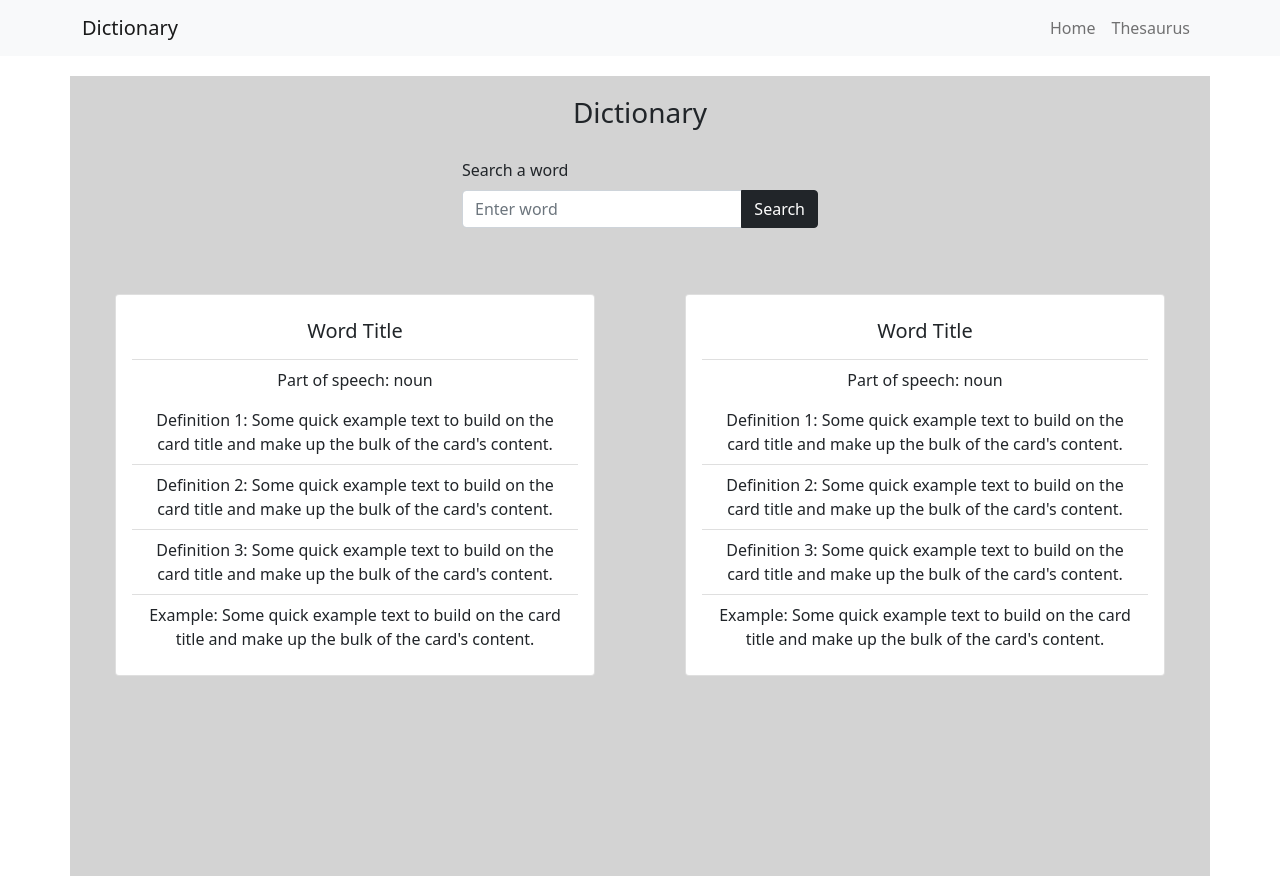
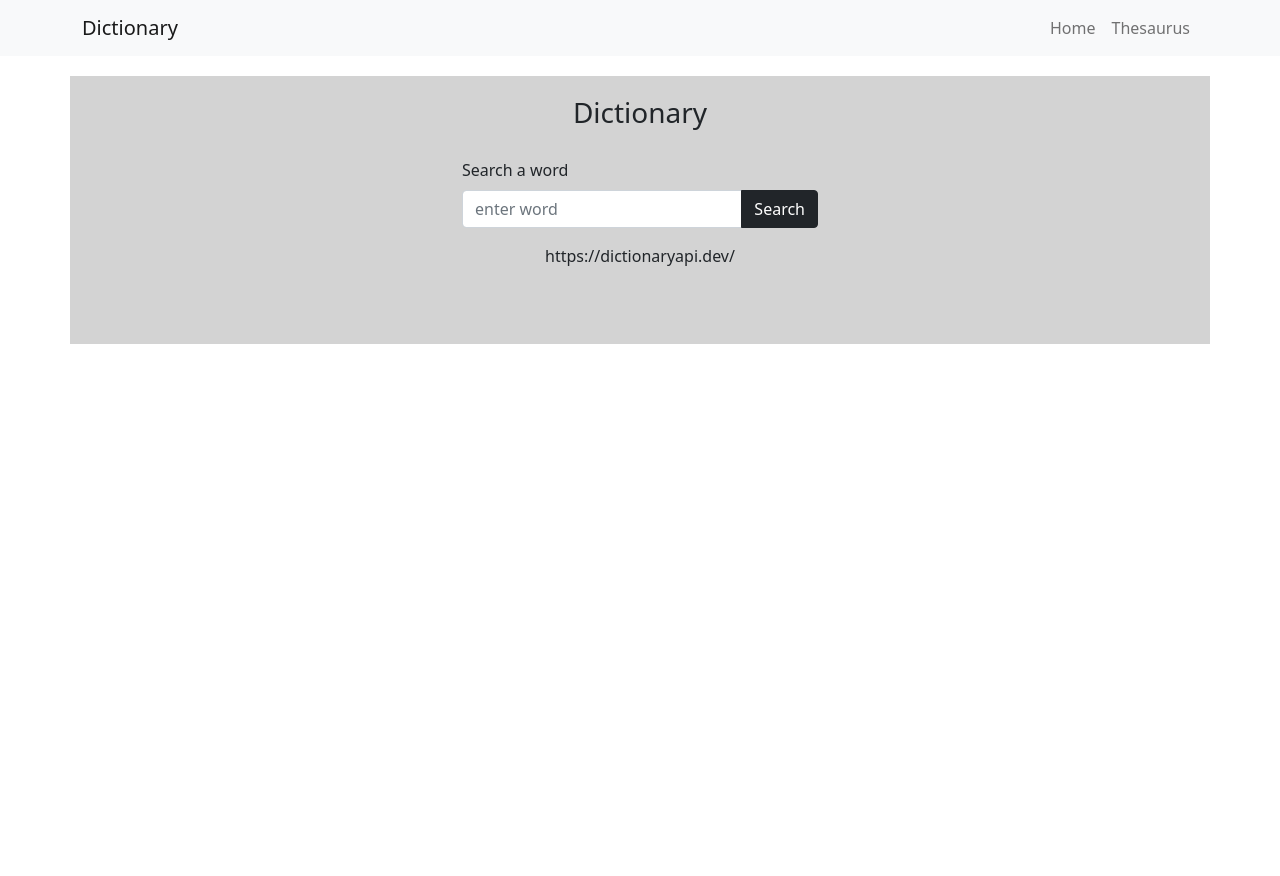
Before and after one commit to ServandoL/React-Dictionary, a React (Create React App) app in the folder dictionary/: page / in a window 1280 px wide. After the commit the page ends 800 px from the top, so only its background shows below. Built offline with nearby package versions, Linux system fonts and the light colour scheme.

Commit message:
install axios, call api, added searchWord and toggleCards states

```diff
--- a/dictionary/package.json
+++ b/dictionary/package.json
@@ -6,6 +6,7 @@
     "@testing-library/jest-dom": "^5.14.1",
     "@testing-library/react": "^11.2.7",
     "@testing-library/user-event": "^12.8.3",
+    "axios": "^0.24.0",
     "bootstrap": "^5.1.3",
     "react": "^17.0.2",
     "react-bootstrap": "^2.0.0",
--- a/dictionary/src/components/cards/cards.js
+++ b/dictionary/src/components/cards/cards.js
@@ -1,91 +1,18 @@
-import Row from "react-bootstrap/Row";
 import Col from "react-bootstrap/Col";
 import Card from "react-bootstrap/Card";
 import ListGroup from "react-bootstrap/ListGroup";
 import ListGroupItem from "react-bootstrap/esm/ListGroupItem";
 
-export default function Cards() {
+export default function Cards(props) {
+
   return (
-        <Row xs={1} md={2}>
     <Col>
-                <Card className="cardsCenter" style={{ width: '30rem' }}>
+      <Card className="cardsCenter" style={{ width: "30rem" }}>
         <Card.Body>
-                        <ListGroup className="list-group-flush">
-                            <ListGroupItem>
-                                <Card.Title>Word Title</Card.Title>
-                            </ListGroupItem>
-                            <ListGroupItem>
+          <Card.Title>{props.word}</Card.Title>
           <Card.Text>
-                                    <p>Part of speech: noun</p>
-                                    Definition 1: Some quick example text to build on the card title and make up the bulk of
-                                    the card's content.
-                                </Card.Text>
-                            </ListGroupItem>
-                            <ListGroupItem>
-                                <Card.Text>
-                                    Definition 2: Some quick example text to build on the card title and make up the bulk of
-                                    the card's content.
-                                </Card.Text>
-                            </ListGroupItem>
-                            <ListGroupItem>
-                                <Card.Text>
-                                    Definition 3: Some quick example text to build on the card title and make up the bulk of
-                                    the card's content.
-                                </Card.Text>
-                            </ListGroupItem>
-                            <ListGroupItem>
-                                <Card.Text>
-                                    Example: Some quick example text to build on the card title and make up the bulk of
-                                    the card's content.
-                                </Card.Text>
-                            </ListGroupItem>
-                        </ListGroup>
-                    </Card.Body>
-                </Card>
-            </Col>
-            <Col>
-                <Card className="cardsCenter" style={{ width: '30rem' }}>
-                    <Card.Body>
-                        <ListGroup className="list-group-flush">
-                            <ListGroupItem>
-                                <Card.Title>Word Title</Card.Title>
-                            </ListGroupItem>
-                            <ListGroupItem>
-                                <Card.Text>
-                                    <p>Part of speech: noun</p>
-                                    Definition 1: Some quick example text to build on the card title and make up the bulk of
-                                    the card's content.
-                                </Card.Text>
-                            </ListGroupItem>
-                            <ListGroupItem>
-                                <Card.Text>
-                                    Definition 2: Some quick example text to build on the card title and make up the bulk of
-                                    the card's content.
-                                </Card.Text>
-                            </ListGroupItem>
-                            <ListGroupItem>
-                                <Card.Text>
-                                    Definition 3: Some quick example text to build on the card title and make up the bulk of
-                                    the card's content.
-                                </Card.Text>
-                            </ListGroupItem>
-                            <ListGroupItem>
-                                <Card.Text>
-                                    Example: Some quick example text to build on the card title and make up the bulk of
-                                    the card's content.
-                                </Card.Text>
-                            </ListGroupItem>
-                        </ListGroup>
-                    </Card.Body>
-                </Card>
-            </Col>
-            {/* <Col>
-                <Card className="cardsCenter" style={{ width: '30rem' }}>
-                    <Card.Body>
-                        <Card.Title>Word Title</Card.Title>
-                        <Card.Text>
-                            Definition 1: Some quick example text to build on the card title and make up the bulk of
-                            the card's content.
+            Definition 1: Some quick example text to build on the card title and
+            make up the bulk of the card's content.
           </Card.Text>
         </Card.Body>
         <ListGroup className="list-group-flush">
@@ -98,7 +25,100 @@ export default function Cards() {
           <Card.Link href="#">Another Link</Card.Link>
         </Card.Body>
       </Card>
-            </Col> */}
-        </Row>
+    </Col>
+    // <Row xs={1} md={2} className="center">
+    //     <Col>
+    //         <Card style={{ width: '30rem' }}>
+    //             <Card.Body>
+    //                 <ListGroup className="list-group-flush">
+    //                     <ListGroupItem>
+    //                         <Card.Title>Word Title</Card.Title>
+    //                     </ListGroupItem>
+    //                     <ListGroupItem>
+    //                         <Card.Text>
+    //                             <p>Part of speech: noun</p>
+    //                             Definition 1: Some quick example text to build on the card title and make up the bulk of
+    //                             the card's content.
+    //                         </Card.Text>
+    //                     </ListGroupItem>
+    //                     <ListGroupItem>
+    //                         <Card.Text>
+    //                             Definition 2: Some quick example text to build on the card title and make up the bulk of
+    //                             the card's content.
+    //                         </Card.Text>
+    //                     </ListGroupItem>
+    //                     <ListGroupItem>
+    //                         <Card.Text>
+    //                             Definition 3: Some quick example text to build on the card title and make up the bulk of
+    //                             the card's content.
+    //                         </Card.Text>
+    //                     </ListGroupItem>
+    //                     <ListGroupItem>
+    //                         <Card.Text>
+    //                             Example: Some quick example text to build on the card title and make up the bulk of
+    //                             the card's content.
+    //                         </Card.Text>
+    //                     </ListGroupItem>
+    //                 </ListGroup>
+    //             </Card.Body>
+    //         </Card>
+    //     </Col>
+    //     <Col>
+    //         <Card className="cardsCenter" style={{ width: '30rem' }}>
+    //             <Card.Body>
+    //                 <ListGroup className="list-group-flush">
+    //                     <ListGroupItem>
+    //                         <Card.Title>Word Title</Card.Title>
+    //                     </ListGroupItem>
+    //                     <ListGroupItem>
+    //                         <Card.Text>
+    //                             <p>Part of speech: noun</p>
+    //                             Definition 1: Some quick example text to build on the card title and make up the bulk of
+    //                             the card's content.
+    //                         </Card.Text>
+    //                     </ListGroupItem>
+    //                     <ListGroupItem>
+    //                         <Card.Text>
+    //                             Definition 2: Some quick example text to build on the card title and make up the bulk of
+    //                             the card's content.
+    //                         </Card.Text>
+    //                     </ListGroupItem>
+    //                     <ListGroupItem>
+    //                         <Card.Text>
+    //                             Definition 3: Some quick example text to build on the card title and make up the bulk of
+    //                             the card's content.
+    //                         </Card.Text>
+    //                     </ListGroupItem>
+    //                     <ListGroupItem>
+    //                         <Card.Text>
+    //                             Example: Some quick example text to build on the card title and make up the bulk of
+    //                             the card's content.
+    //                         </Card.Text>
+    //                     </ListGroupItem>
+    //                 </ListGroup>
+    //             </Card.Body>
+    //         </Card>
+    //     </Col>
+    //  <Col>
+    //     <Card className="cardsCenter" style={{ width: '30rem' }}>
+    //         <Card.Body>
+    //             <Card.Title>Word Title</Card.Title>
+    //             <Card.Text>
+    //                 Definition 1: Some quick example text to build on the card title and make up the bulk of
+    //                 the card's content.
+    //             </Card.Text>
+    //         </Card.Body>
+    //         <ListGroup className="list-group-flush">
+    //             <ListGroupItem>Cras justo odio</ListGroupItem>
+    //             <ListGroupItem>Dapibus ac facilisis in</ListGroupItem>
+    //             <ListGroupItem>Vestibulum at eros</ListGroupItem>
+    //         </ListGroup>
+    //         <Card.Body>
+    //             <Card.Link href="#">Card Link</Card.Link>
+    //             <Card.Link href="#">Another Link</Card.Link>
+    //         </Card.Body>
+    //     </Card>
+    // </Col>
+    // </Row>
   );
 }
--- a/dictionary/src/index.css
+++ b/dictionary/src/index.css
@@ -15,7 +15,13 @@ code {
 .container.mainContainer {
   margin-top: 20px;
   background-color: lightgray;
-  height: 100vh;
+  height: 100%;
+}
+
+div.footer {
+  background-color: lightgray;
+  height: 100px;
+  text-align: center;
 }
 
 .center {
--- a/dictionary/src/screens/Home.js
+++ b/dictionary/src/screens/Home.js
@@ -1,3 +1,4 @@
+import React, { useState } from "react";
 import Container from "react-bootstrap/Container";
 import Navigation from "../components/navbar/nav";
 import InputGroup from "react-bootstrap/InputGroup";
@@ -7,8 +8,24 @@ import Button from "react-bootstrap/Button";
 import Form from "react-bootstrap/Form";
 import Col from "react-bootstrap/Col";
 import Cards from "../components/cards/cards";
+import axios from "axios";
 
 export default function Home() {
+  const [searchWord, setSearchWord] = useState("");
+  const [toggleCards, setToggleCard] = useState(false);
+  let baseUrl = "https://api.dictionaryapi.dev/api/v2/entries/en/";
+
+  const handleChange = (event) => {
+    setSearchWord(event.target.value);
+  };
+
+  const submit = () => {
+    axios.get(baseUrl + searchWord).then(function (response) {
+      console.log(response.data)
+    })
+    setToggleCard(true);
+  };
+
   return (
     <div>
       <Navigation />
@@ -19,17 +36,25 @@ export default function Home() {
             <Form.Label>Search a word</Form.Label>
             <InputGroup className="mb-3">
               <FormControl
-                placeholder="Enter word"
+                placeholder="enter word"
+                value={searchWord}
+                onChange={handleChange}
               />
-              <Button variant="dark" id="button-addon2">
+              <Button variant="dark" id="button-addon2" onClick={submit}>
                 Search
               </Button>
             </InputGroup>
           </Col>
         </Row>
 
-        <Cards />
+        <Row className="center">
+          {toggleCards && <Cards word={searchWord} />}
 
+          {toggleCards && <Cards word={searchWord} />}
+        </Row>
+        <div className="footer">
+          <span>https://dictionaryapi.dev/</span>
+        </div>
       </Container>
     </div>
   );
```
Also changed, not shown: 2 other files (tests, documents, lock files or other folders). Lines whose indentation alone changed are shown as unchanged.
